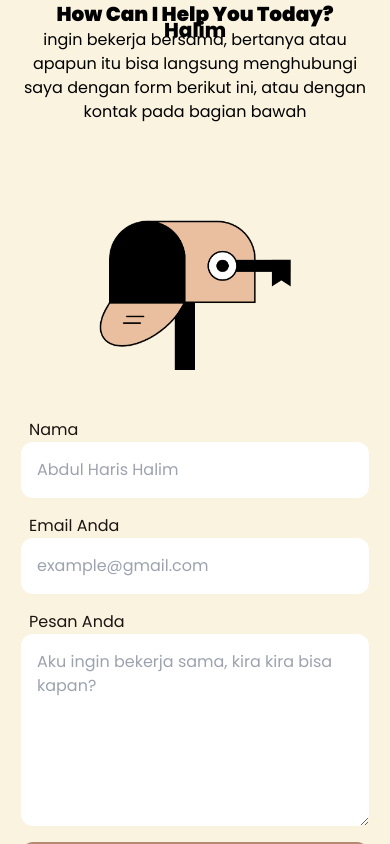
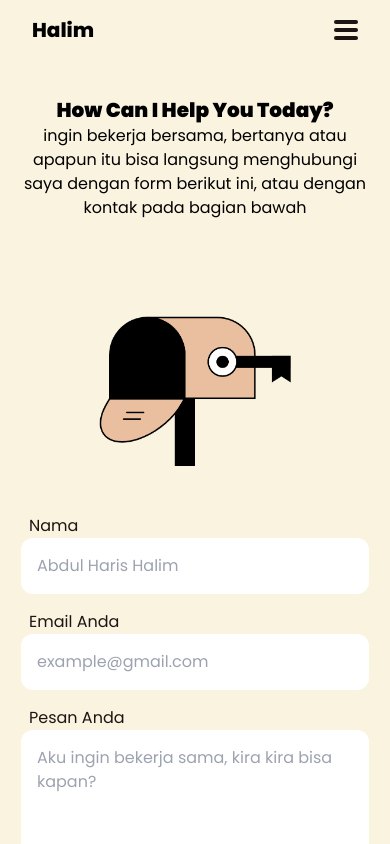
Before and after one commit to halimharis/halimharis.github.io, a React (Create React App) app: page /portofolio/ContactMe in a window 390 px wide. Shown: the top 844 px of the page. Built offline with nearby package versions, Linux system fonts and the light colour scheme.

Commit message:
udah ada hamburger menu

```diff
--- a/src/ContactMe.js
+++ b/src/ContactMe.js
@@ -3,7 +3,7 @@ import FormContactMe from "./FormContactMe";
 
 function ContactMe() {
   return (
-    <div className="flex flex-col h-screen max-w-screen-lg px-4 sm:px-8">
+    <div className="flex flex-col lg:h-screen max-w-screen-lg  mt-24 lg:mt-0">
       <FormContactMe />
       <Footer />
     </div>
--- a/src/Footer.js
+++ b/src/Footer.js
@@ -5,7 +5,7 @@ import { AiOutlineLinkedin } from "react-icons/ai";
 
 function Footer() {
   return (
-    <nav className="flex flex-col sm:flex-row gap-y-8 items-center mb-12 w-full justify-between text-lg max-w-screen-lg">
+    <nav className="flex flex-col sm:flex-row gap-y-8 items-center px-8 mb-12 w-full justify-between text-lg max-w-screen-lg">
       <span className="font-bold lg:text-xl">Created by Me</span>
       <div className="flex gap-4 text-3xl">
         <a href="/portofolio" className="hover:text-darkbrown">
--- a/src/FormContactMe.js
+++ b/src/FormContactMe.js
@@ -34,7 +34,7 @@ function FormContactMe() {
   }
 
   return (
-    <div className="flex flex-col lg:flex-row lg:items-center mx-8 md:mx-32 lg:mx-0 h-full">
+    <div className="flex flex-col lg:flex-row lg:items-center mx-8 md:mx-32 lg:mx-0 h-full px-4 sm:px-8">
       <div className="flex flex-col text-xl font-black pb-12 lg:pb-0 lg:w-3/5">
         <h1 className="lg:text-left lg:text-2xl text-center">
           How Can I Help You Today?
--- a/src/Nav.js
+++ b/src/Nav.js
@@ -1,16 +1,63 @@
+import { useState } from "react";
 import { Link } from "react-router-dom";
 import NavItem from "./NavItem";
 
 function Nav() {
+  const [navBar, setNavBar] = useState(false);
+
+  function handlerNavBar() {
+    if (window.innerWidth > 640) {
+      setNavBar(false);
+      return;
+    }
+    setNavBar(!navBar);
+    console.log(navBar);
+  }
+
   return (
-    <nav className="flex w-full justify-center sm:justify-between py-4 max-w-screen-lg absolute px-8 ">
+    <nav className="flex w-full items-center justify-between py-4 max-w-screen-lg absolute px-8">
       <span className="text-xl font-extrabold">
         <Link to={"/portofolio"}>Halim</Link>
       </span>
-      <div className="sm:flex space-x-8 hidden">
-        <NavItem namaItem="Home" linkItem={"/portofolio/"} />
-        <NavItem namaItem="Contact Me" linkItem={"/portofolio/ContactMe"} />
-        <NavItem namaItem="My Work" linkItem={"/portofolio/"} />
+      <div onClick={handlerNavBar} className={`block sm:hidden space-y-1 z-20`}>
+        <div
+          className={`${
+            navBar ? "rotate-45 translate-y-2" : "rotate-0"
+          } w-6 h-1 bg-blackbrown rounded-xl`}
+        ></div>
+        <div
+          className={`${
+            navBar ? "scale-0" : "scale-100"
+          } w-6  h-1 bg-blackbrown rounded-xl origin-left `}
+        ></div>
+        <div
+          className={`${
+            navBar ? "-rotate-45 -translate-y-2" : "rotate-0"
+          } w-6 h-1 bg-blackbrown rounded-xl`}
+        ></div>
+      </div>
+      <div
+        className={`${
+          navBar
+            ? "flex flex-col justify-center items-center space-y-8 fixed h-screen w-screen bg-darkbrown top-0 left-0 z-10"
+            : "hidden"
+        } space-x-0 sm:space-x-8 sm:flex`}
+      >
+        <NavItem
+          functionHandler={handlerNavBar}
+          namaItem="Home"
+          linkItem={"/portofolio/"}
+        />
+        <NavItem
+          functionHandler={handlerNavBar}
+          namaItem="Contact Me"
+          linkItem={"/portofolio/ContactMe"}
+        />
+        <NavItem
+          functionHandler={handlerNavBar}
+          namaItem="My Work"
+          linkItem={"/portofolio/"}
+        />
       </div>
     </nav>
   );
--- a/src/NavItem.js
+++ b/src/NavItem.js
@@ -1,8 +1,8 @@
 import { Link } from "react-router-dom";
 
-function NavItem({ namaItem, linkItem }) {
+function NavItem({ namaItem, linkItem, functionHandler }) {
   return (
-    <Link to={linkItem}>
+    <Link onClick={functionHandler} to={linkItem}>
       <div className="group">
         <span className="group-hover:text-darkbrown ">{namaItem}</span>
       </div>
```
